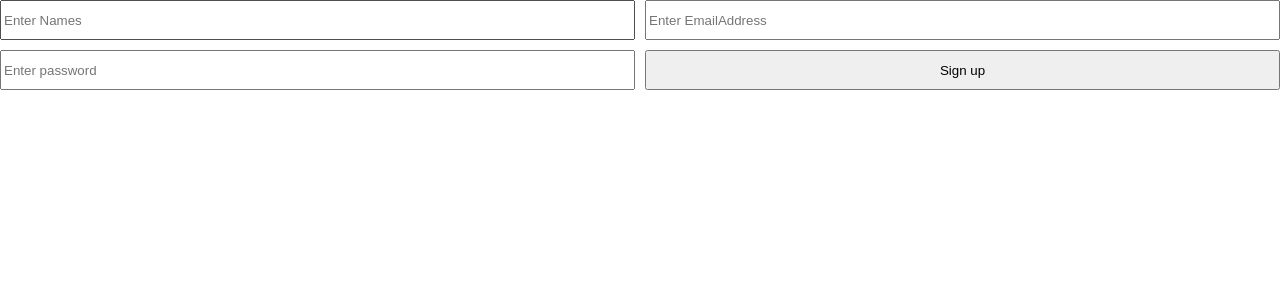
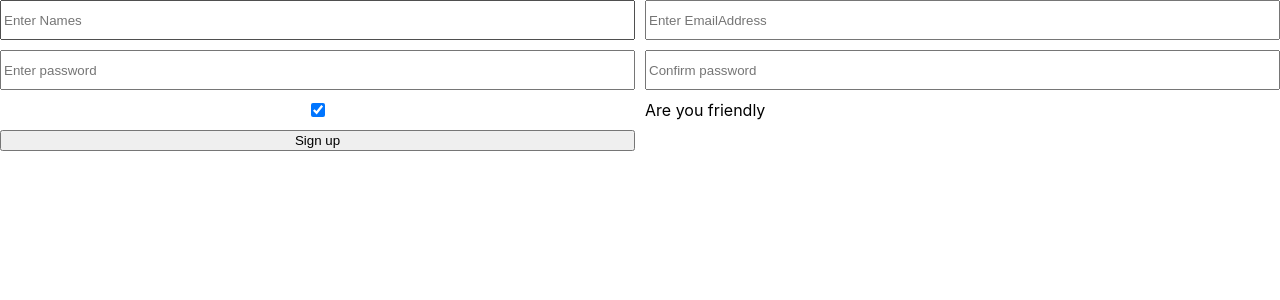
Before and after one commit to Kel-VinTech/meme-generator, a React (Create React App) app: page / in a window 1280 px wide. Shown: the top 300 px of the page. Built offline with nearby package versions, Linux system fonts and the light colour scheme.

Commit message:
did a challenge on react form

```diff
--- a/src/FormData.js
+++ b/src/FormData.js
@@ -6,19 +6,32 @@ import Form from "./Form";
 const FormData = () => {
 
     const [FormDatas, setFormDatas] = React.useState(
-        {name:"", email:"", password:"" })
+        {name:"", email:"", password:"",confirm:"" , isFriendly:true})
 
     const handleChange = (e) => {
+        const {name,value,type,checked} = e.target
         setFormDatas(prevFormDatas => {
             return{
                 ...prevFormDatas,
-                [e.target.name]: e.target.value
+                [name]: type === "checkbox" ? checked : value
             }
         })
     }
 
+
     const formSubmit = (e) => {
         e.preventDefault()
+        if(FormDatas.password === FormDatas.confirm) {
+            console.log("Successfully signed up")
+        } else {
+            console.log("password do not match")
+        }
+
+        if(FormDatas.isFriendly === true) {
+            console.log("Thanks for signing up")
+        } else{
+            console.log("Kindly accept newsletter")
+        }
     }
 
     return(
@@ -47,6 +60,24 @@ const FormData = () => {
                 onChange={handleChange}
                 value={FormDatas.password}
             />
+            <input
+                type="password"
+                name="confirm"
+                placeholder="Confirm password"
+                onChange={handleChange}
+                value={FormDatas.confirm}
+
+
+            />
+
+            <input
+                type="checkbox"
+                id="isFriendly"
+                name="isFriendly"
+                onChange={handleChange}
+                checked={FormDatas.isFriendly}
+            />
+            <label htmlFor="isFriendly">Are you friendly</label>
 
             <button>Sign up</button>
 
```
